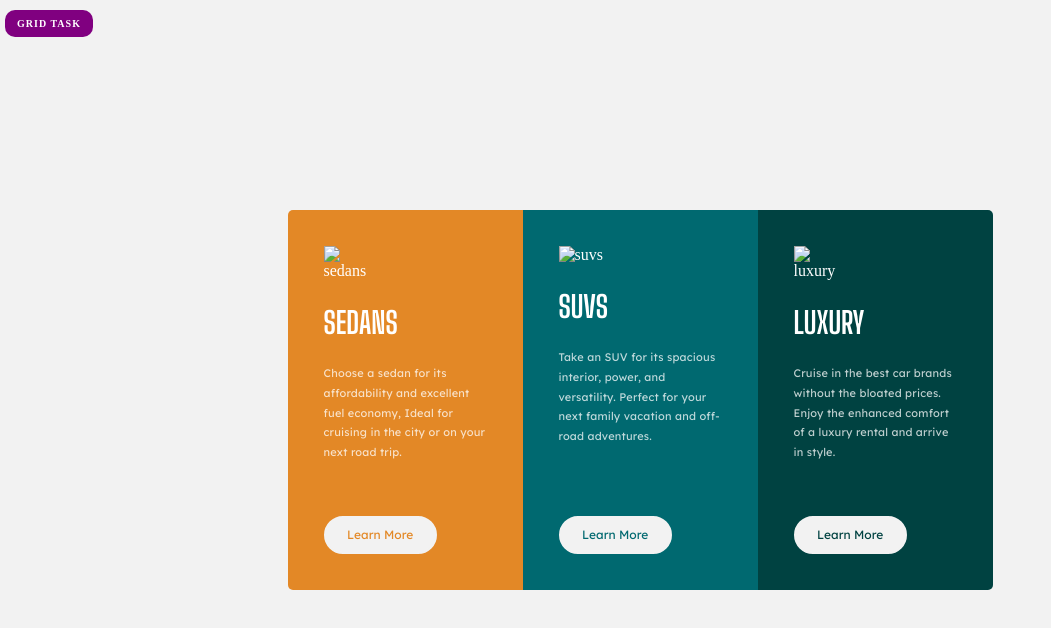
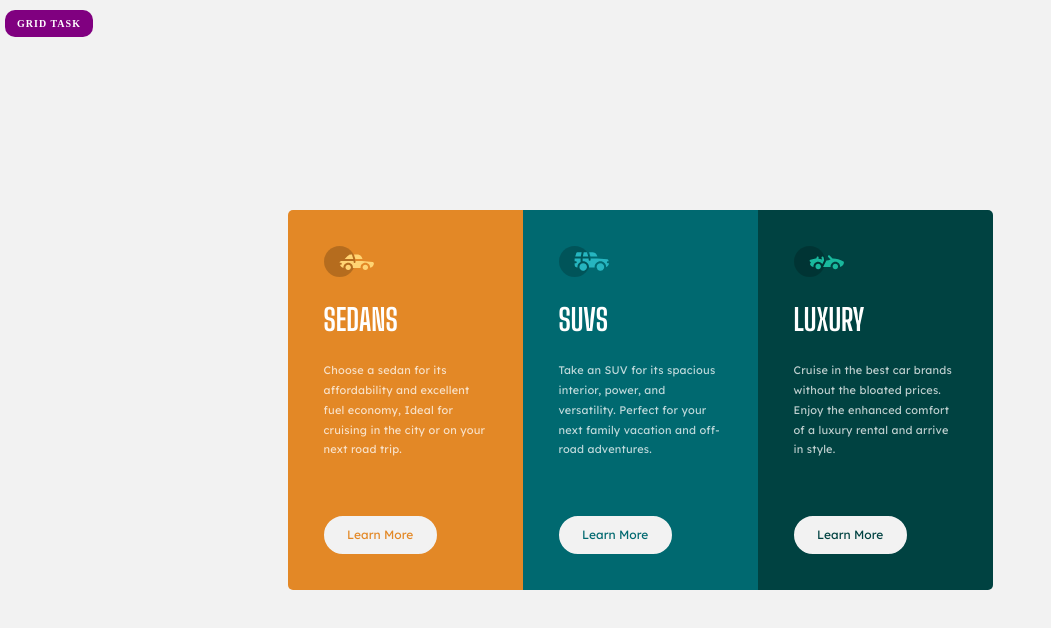
Before and after one commit to AntisocialAPD/Assignments, a plain HTML site: page index.html in a window 1280 px wide. Shown: the whole page, without its empty margins (0-1051 px from the left). Drawn offline with Linux system fonts and the light colour scheme.

Commit message:
Update index.html

```diff
--- a/index.html
+++ b/index.html
@@ -13,7 +13,7 @@
             <section class="cards-container">
                 <article class="card">
                     <div class="content">
-                        <img src="icon-sedans.svg" alt="sedans" class="icon" />
+                        <img src="img/icon-sedans.svg" alt="sedans" class="icon" />
                         <h1>SEDANS</h1>
                         <p>Choose a sedan for its affordability and excellent fuel economy, Ideal for cruising in the city or on your next road trip.</p>
                     </div>
@@ -21,7 +21,7 @@
                 </article>
                 <article class="card">
                     <div class="content">
-                        <img src="icon-suvs.svg" alt="suvs" class="icon" />
+                        <img src="img/icon-suvs.svg" alt="suvs" class="icon" />
                         <h1>SUVS</h1>
                         <p>Take an SUV for its spacious interior, power, and versatility. Perfect for your next family vacation and off-road adventures.</p>
                     </div>
@@ -29,7 +29,7 @@
                 </article>
                 <article class="card">
                     <div class="content">
-                        <img src="icon-luxury.svg" alt="luxury" class="icon" />
+                        <img src="img/icon-luxury.svg" alt="luxury" class="icon" />
                         <h1>LUXURY</h1>
                         <p>Cruise in the best car brands without the bloated prices. Enjoy the enhanced comfort of a luxury rental and arrive in style.</p>
                     </div>
```
